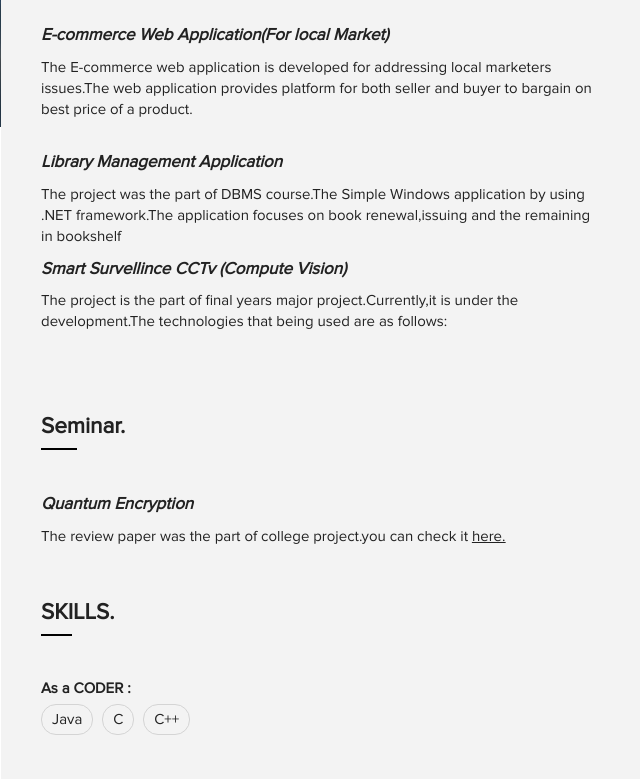
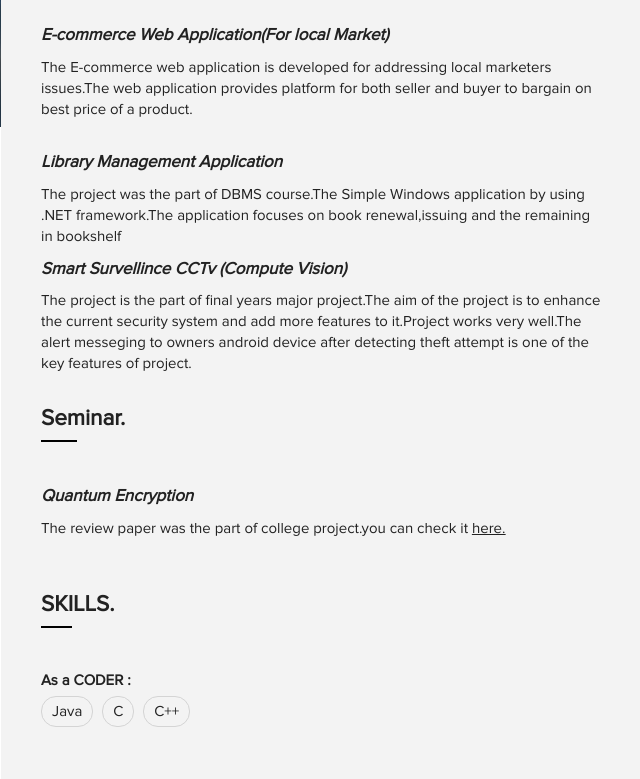
Before and after one commit to Pravesh-Jamgade/pravesh1, a plain HTML site: page index.html in a window 1280 px wide. Shown: the part 673-1452 px from the top of the page, without its empty margins (639-1279 px from the left). Drawn offline with Linux system fonts and the light colour scheme.

Commit message:
Update index.html

```diff
--- a/index.html
+++ b/index.html
@@ -109,7 +109,7 @@
               </div>
               <div class="project">
                 <div class="meta-title">Smart Survellince CCTv (Compute Vision)</div>
-                <div class="project__description">The project is the part of final years major project.Currently,it is under the development.The technologies that being used are as follows:<br></div>
+                <div class="project__description">The project is the part of final years major project.The aim of the project is to enhance the current security system and add more features to it.Project works very well.The alert messeging to owners android device after detecting theft attempt is one of the key features of project.
               </div>
             </div>
           </div>
```
